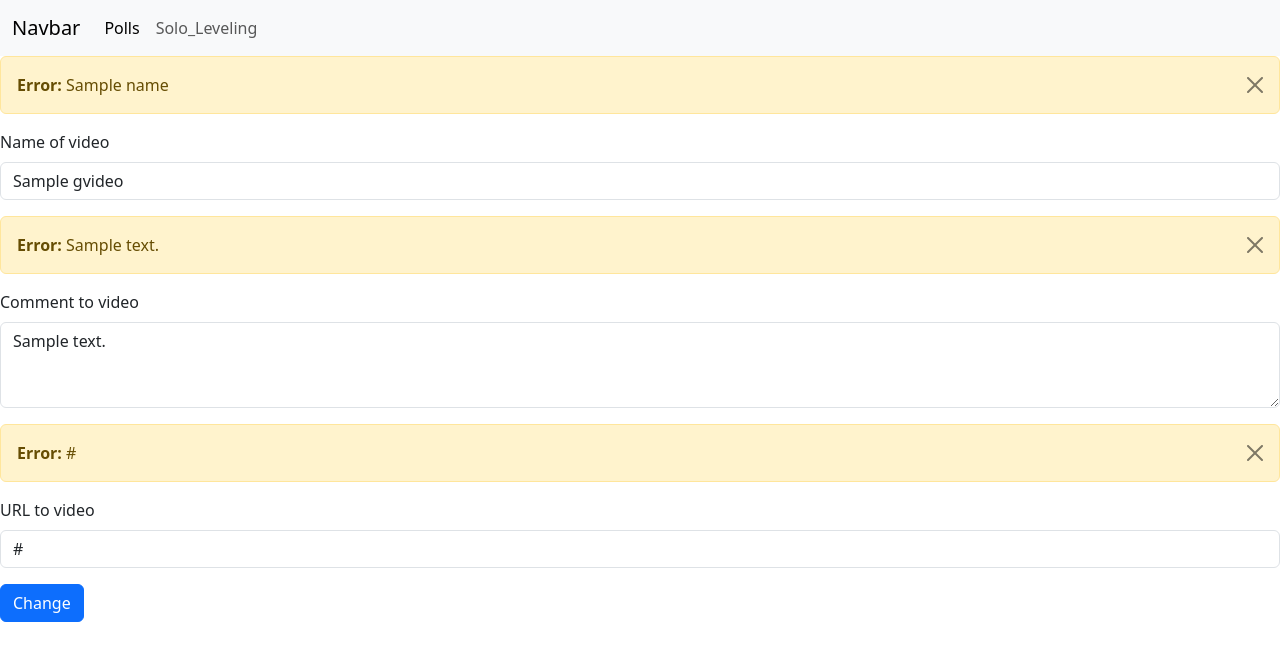
After one commit to SaveGex/DJango2, a Django app: template Solo_Leveling/templates/SL/change.html in a window 1280 px wide. The commit adds this page. Shown: the top 661 px of the page. Run offline with Django 5.2, Linux system fonts and the light colour scheme; tables that the repository leaves empty hold one stand-in row (values such as "Sample post"); the template is opened without the code that fills it: values that come from a table or form of the project are taken from there, most other values are stand-ins (such as "Sample title", 1, 10 or a date in 2020).

Commit message:
bug or feature?

```diff
--- /dev/null
+++ b/Solo_Leveling/templates/SL/change.html
@@ -0,0 +1,48 @@
+{% extends 'base.html' %}
+
+{% block content %}
+
+<form action="{% url 'SL:change' video.id %}" method="post">
+
+    {% csrf_token %}
+    {% if name %}
+    <div class="alert alert-warning alert-dismissible fade show" role="alert">
+        <strong>Error:</strong> {{ name }}
+        <button type="button" class="btn-close" data-bs-dismiss="alert" aria-label="Close"></button>
+    </div>
+    {% endif %}
+
+    <div class="mb-3">
+        <label for="name" class="form-label">Name of video</label>
+        <input id="name" type="text" name="name" class="form-control" value="{{ video.name }}">
+    </div>
+
+    {% if comment_video %}
+    <div class="alert alert-warning alert-dismissible fade show" role="alert">
+        <strong>Error:</strong> {{ comment_video }}
+        <button type="button" class="btn-close" data-bs-dismiss="alert" aria-label="Close"></button>
+    </div>
+    {% endif %}
+
+    <div class="mb-3">
+        <label for="comment_video" class="form-label">Comment to video</label>
+        <textarea id="comment_video" name="comment_video" class="form-control" rows="3">{{ video.comment_video }}</textarea>
+    </div>
+
+    {% if url_video %}
+    <div class="alert alert-warning alert-dismissible fade show" role="alert">
+        <strong>Error:</strong> {{ url_video }}
+        <button type="button" class="btn-close" data-bs-dismiss="alert" aria-label="Close"></button>
+    </div>
+    {% endif %}
+
+    <div class="mb-3">
+        <label for="url_video" class="form-label">URL to video</label>
+        <input id="url_video" type="text" name="url_video" class="form-control" value="{{ video.url_video }}">
+    </div>
+
+    <input type="submit" class="btn btn-primary" value="Change">
+
+</form>
+
+{% endblock %}
```
Also changed, not shown: Solo_Leveling/templates/SL/create.html (+6 -1 lines), Solo_Leveling/views.py (+20 -3 lines).
